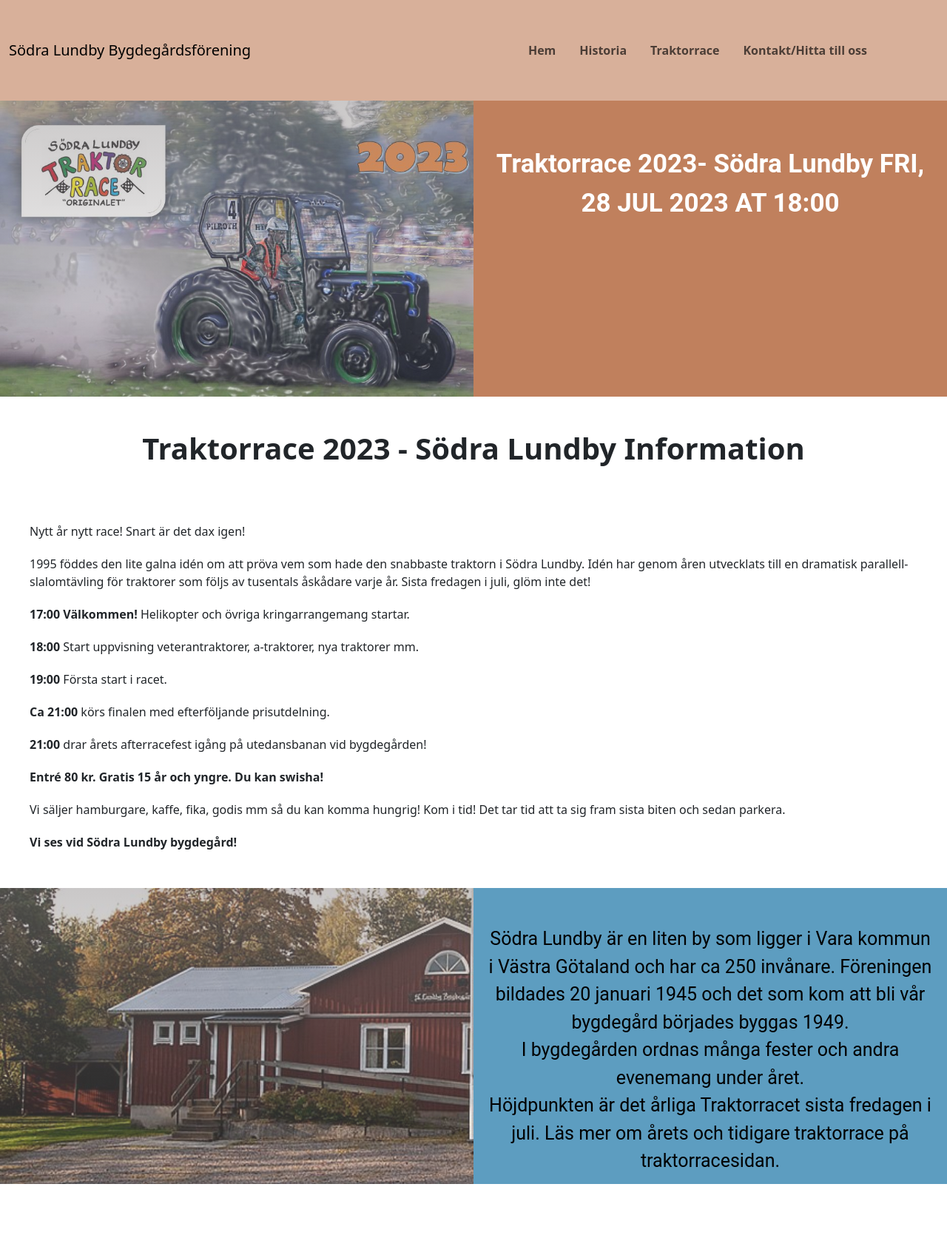
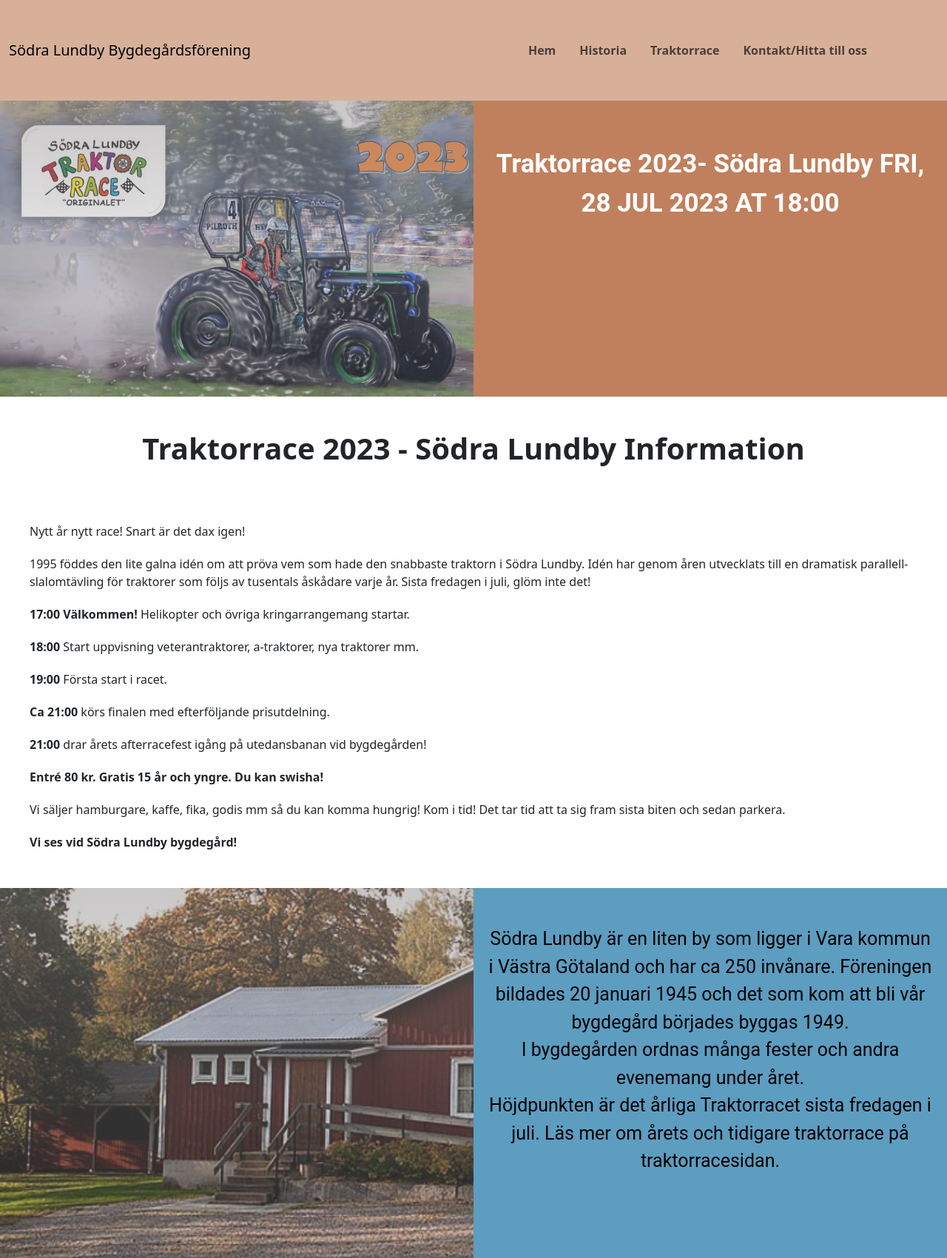
Before and after one commit to nataliemajadixon/sodralundbybygdegardsforening, a React (Create React App) app: page / in a window 1280 px wide. Shown: the whole page at 74% size. Before the commit the page ends 1600 px from the top, so only its background shows below. Built offline with nearby package versions, Linux system fonts and the light colour scheme.

Commit message:
new update

```diff
--- a/src/components/Home/Home.css
+++ b/src/components/Home/Home.css
@@ -103,7 +103,7 @@
     background: linear-gradient(rgba(149, 145, 145, 0.495), rgba(255, 255, 255, 0.133)), url('../../assets/building.jpeg');
     background-repeat: no-repeat;
     width: 600px;
-    height: 400px;
+    height: 500px;
     background-size: cover ;
     font-family: 'Roboto', sans-serif;
     font-weight: 600;
@@ -118,7 +118,7 @@
 
     background-color: #5d9dc0;
     width: 500px;
-    height: 400px;
+    height: 500px;
     background-size: cover ;
 
     font-family: 'Roboto', sans-serif;
```
